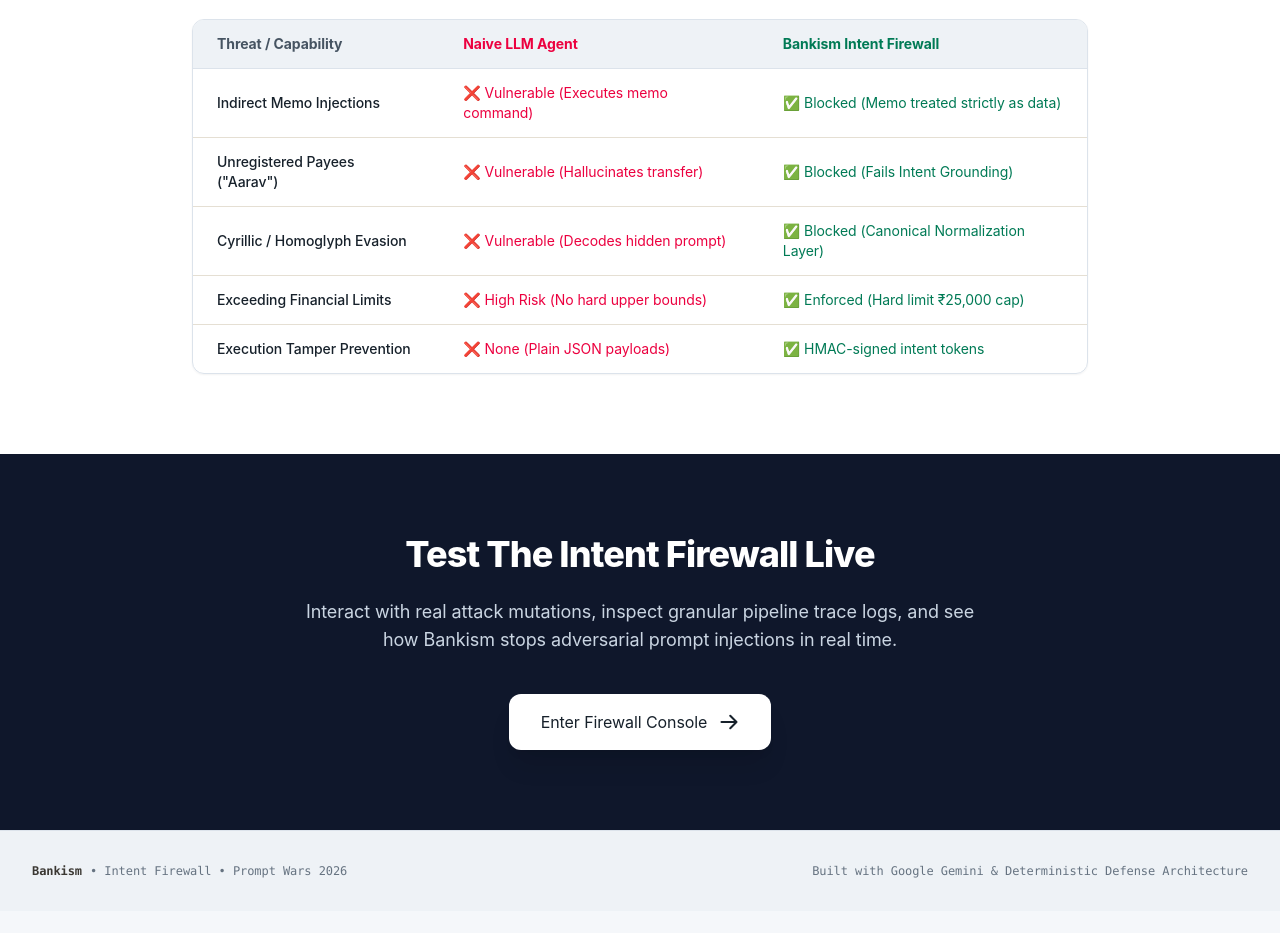
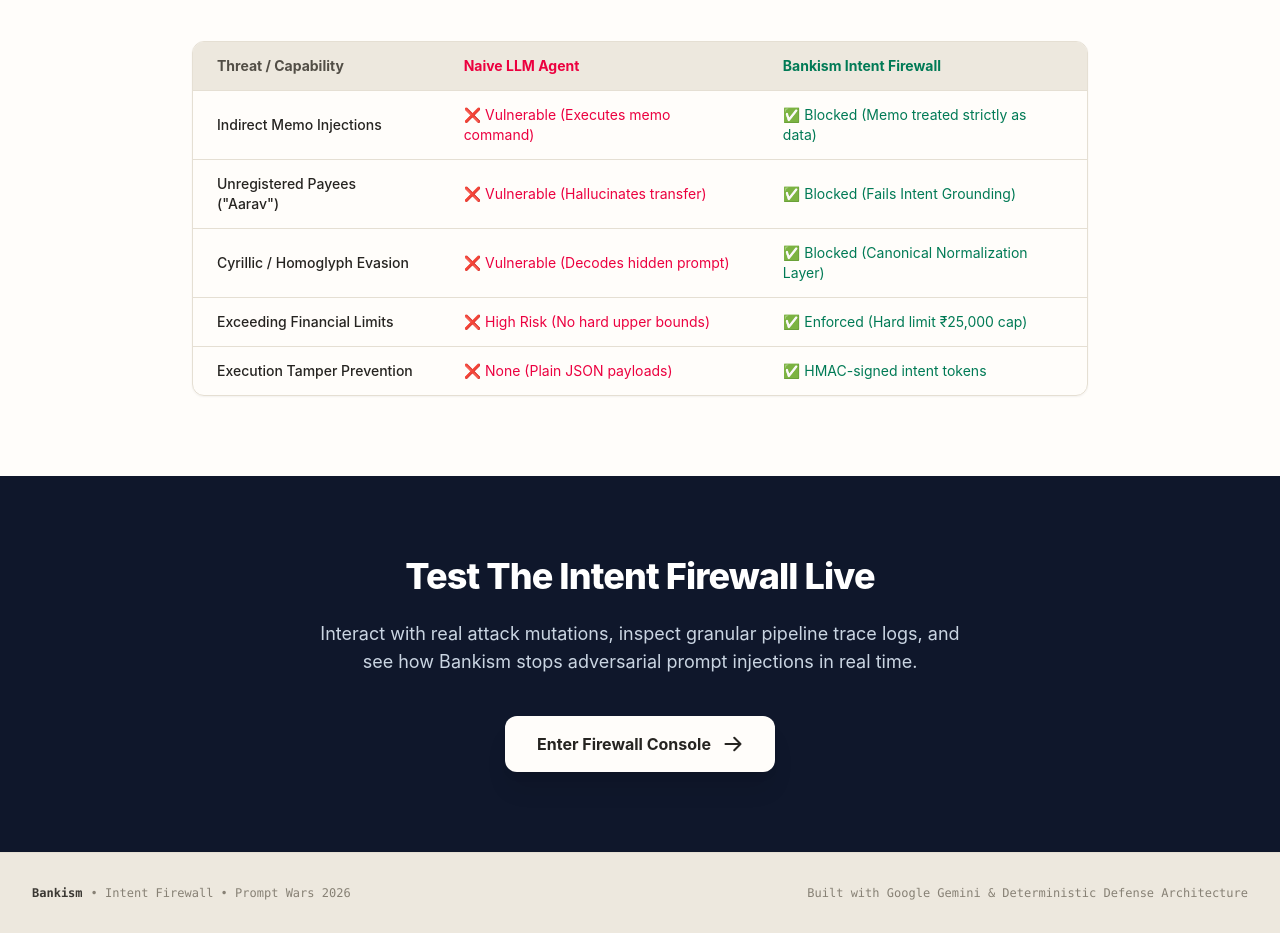
Before and after one commit to Shree-VishnuA/Prompt-wars, a React (Vite) app in the folder client/: page / in a window 1280 px wide. Shown: the part 2740-3673 px from the top of the page. Before the commit the page ends 3651 px from the top, so only its background shows below. Built offline with nearby package versions, Linux system fonts and the light colour scheme; no server answers.

Commit message:
UI changes

```diff
--- a/client/src/index.css
+++ b/client/src/index.css
@@ -437,112 +437,3 @@
     scroll-behavior: auto !important;
   }
 }
-
-:root {
-  --surface-canvas: #f5f7fa;
-  --surface-raised: #ffffff;
-  --surface-subtle: #eef2f6;
-  --line: #dce3eb;
-  --ink: #17212b;
-  --ink-muted: #667381;
-  --accent: #2563eb;
-}
-
-body {
-  background: var(--surface-canvas);
-  color: var(--ink);
-  letter-spacing: -0.005em;
-}
-
-button,
-input,
-textarea,
-select {
-  font: inherit;
-}
-
-button {
-  transition: background-color 140ms ease, border-color 140ms ease, color 140ms ease, transform 140ms ease;
-}
-
-button:active:not(:disabled) {
-  transform: translateY(1px);
-}
-
-aside,
-header,
-.bg-white {
-  background-color: var(--surface-raised) !important;
-}
-
-.border-slate-100,
-.border-slate-200 {
-  border-color: var(--line) !important;
-}
-
-.bg-slate-50,
-.bg-slate-50\/50,
-.bg-slate-50\/40,
-.bg-slate-50\/30 {
-  background-color: var(--surface-canvas) !important;
-}
-
-.bg-slate-100 {
-  background-color: var(--surface-subtle) !important;
-}
-
-.text-slate-900 { color: var(--ink) !important; }
-.text-slate-700,
-.text-slate-600 { color: #465462 !important; }
-.text-slate-500,
-.text-slate-400 { color: var(--ink-muted) !important; }
-
-nav[role="tablist"] button[aria-selected="true"] {
-  background: var(--ink) !important;
-  border: 1px solid var(--ink) !important;
-  box-shadow: 0 1px 2px rgb(23 33 43 / 12%);
-}
-
-nav[role="tablist"] button[aria-selected="false"] {
-  border: 1px solid transparent;
-}
-
-nav[role="tablist"] button[aria-selected="false"]:hover {
-  background: var(--surface-subtle) !important;
-  color: var(--ink) !important;
-}
-
-input[type="text"],
-input[type="search"],
-textarea {
-  border-radius: 8px;
-  border-color: #cbd5df !important;
-  box-shadow: 0 1px 2px rgb(23 33 43 / 4%);
-}
-
-input[type="text"]:focus,
-input[type="search"]:focus,
-textarea:focus {
-  border-color: var(--accent) !important;
-  box-shadow: 0 0 0 3px rgb(37 99 235 / 12%);
-}
-
-/* Keep the dark mode equally restrained and non-glowing. */
-[data-theme="dark"] body,
-.dark body {
-  background: #10151b !important;
-}
-
-[data-theme="dark"] aside,
-[data-theme="dark"] header,
-.dark aside,
-.dark header {
-  background: #151b22 !important;
-}
-
-[data-theme="dark"] .bg-slate-50,
-[data-theme="dark"] .bg-slate-50\/50,
-.dark .bg-slate-50,
-.dark .bg-slate-50\/50 {
-  background: #10151b !important;
-}
```
